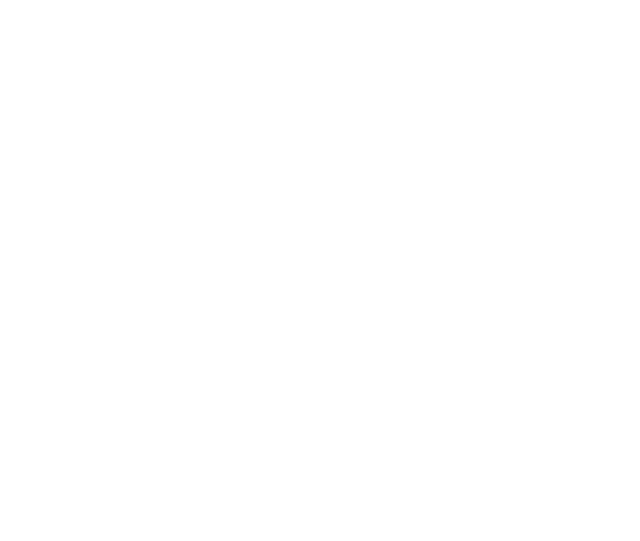
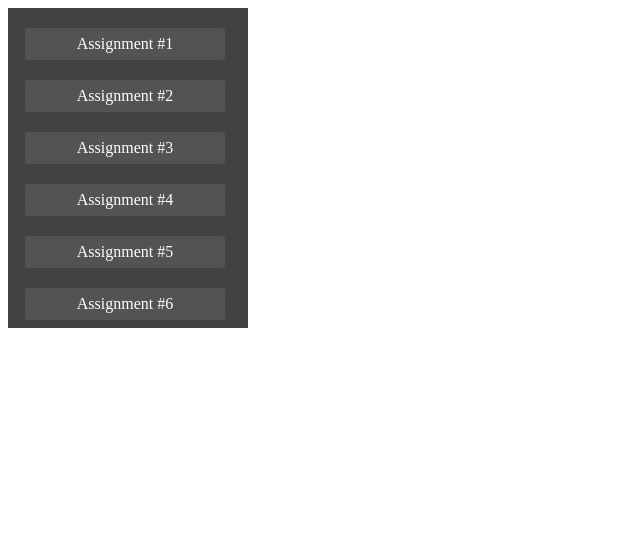
Before and after one commit to cat-loaf/mws-launch-ext, a browser extension: page assignment-list.html in a window 1280 px wide. Shown: the whole page, without its empty margins (0-640 px from the left). Drawn offline with Linux system fonts and the light colour scheme.

Commit message:
update ext

```diff
--- a/assignment-list.html
+++ b/assignment-list.html
@@ -0,0 +1,26 @@
+<!DOCTYPE html>
+<html lang="en">
+<head>
+    <meta charset="UTF-8">
+    <meta http-equiv="X-UA-Compatible" content="IE=edge">
+    <meta name="viewport" content="width=device-width, initial-scale=1.0">
+    <title>Document</title>
+    <link rel="stylesheet" href="main.css">
+</head>
+<body>
+    <div id="ovf" >
+        <ul>
+            <li><a href="https://cat-loaf.github.io/my-assignments/pages/assignments/a1.html" target="_blank"><div class="item">Assignment #1</div></a></li>
+            <li><a href="https://cat-loaf.github.io/my-assignments/pages/assignments/a2.html" target="_blank"><div class="item">Assignment #2</div></a></li>
+            <li><a href="https://cat-loaf.github.io/my-assignments/pages/assignments/a3.html" target="_blank"><div class="item">Assignment #3</div></a></li>
+            <li><a href="https://cat-loaf.github.io/my-assignments/pages/assignments/a4.html" target="_blank"><div class="item">Assignment #4</div></a></li>
+            <li><a href="https://cat-loaf.github.io/my-assignments/pages/assignments/a5.html" target="_blank"><div class="item">Assignment #5</div></a></li>
+            <li><a href="https://cat-loaf.github.io/my-assignments/pages/assignments/a6.html" target="_blank"><div class="item">Assignment #6</div></a></li>
+            <li><a href="https://cat-loaf.github.io/my-assignments/pages/assignments/a7.html" target="_blank"><div class="item">Assignment #7</div></a></li>
+            <li><a href="https://cat-loaf.github.io/my-assignments/pages/assignments/a8.html" target="_blank"><div class="item">Assignment #8</div></a></li>
+            <li><a href="https://cat-loaf.github.io/my-assignments/pages/assignments/a9.html" target="_blank"><div class="item">Assignment #9</div></a></li>
+            <li><a href="my-assignments.html"><div class="item">Back</div></a></li>
+        </ul>
+    </div>
+</body>
+</html>
--- a/main.css
+++ b/main.css
@@ -22,6 +22,20 @@ div#holder4 {
     background-color:#424242;
     color:#ffffff;
 }
+
+div#ovf {
+    margin: 0;
+
+    width:15em;
+    height:20em;
+
+    background-color:#424242;
+    color:#ffffff;
+
+    overflow-y: auto;
+    overflow-x: hidden;
+}
+
 
 div.item {
     background-color:#535353;
@@ -52,6 +66,7 @@ a {
 }
 a:hover, a:focus {
     animation: text-glow 2s infinite;
+    text-decoration:underline;
 }
 @keyframes text-glow {
     0% { color:#ffffff; }
@@ -59,3 +74,7 @@ a:hover, a:focus {
     100% { color:#ffffff; }
 
 }
+
+::-webkit-scrollbar {
+    width: 0px;
+}
```
